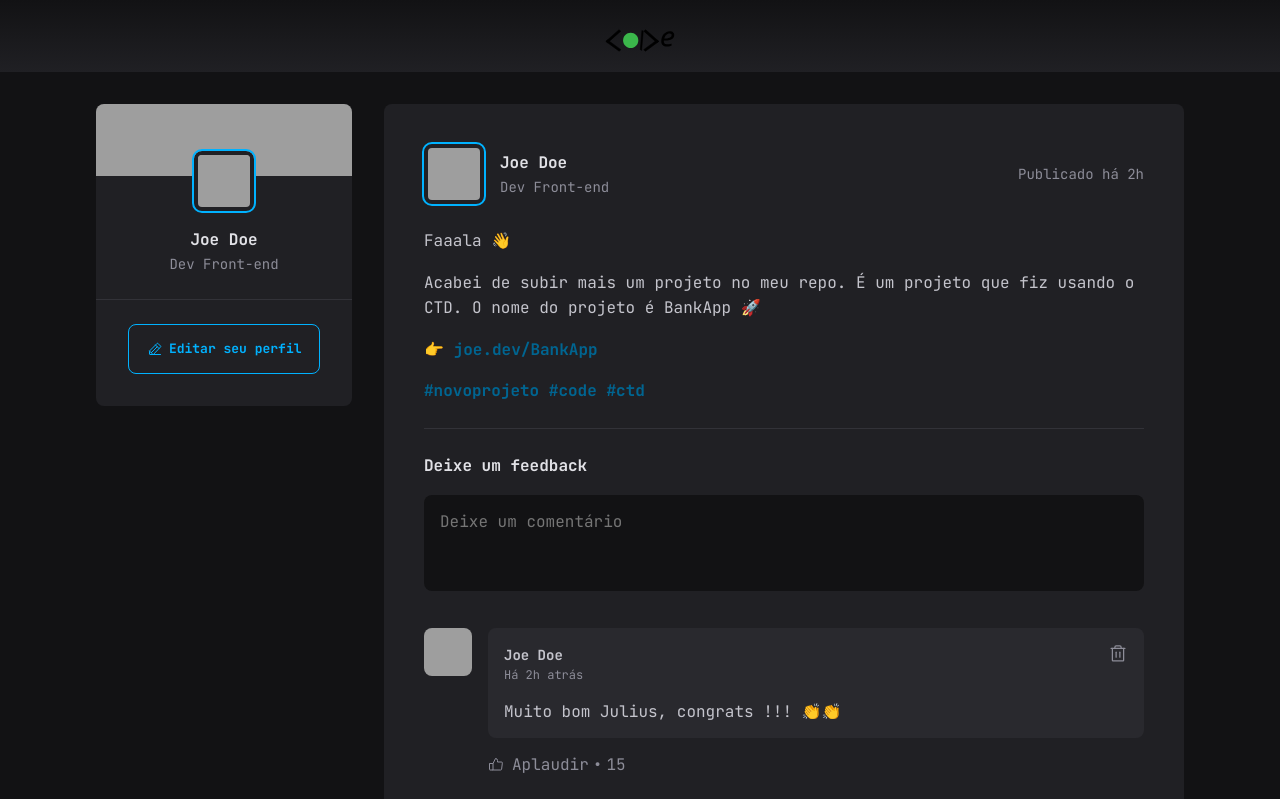
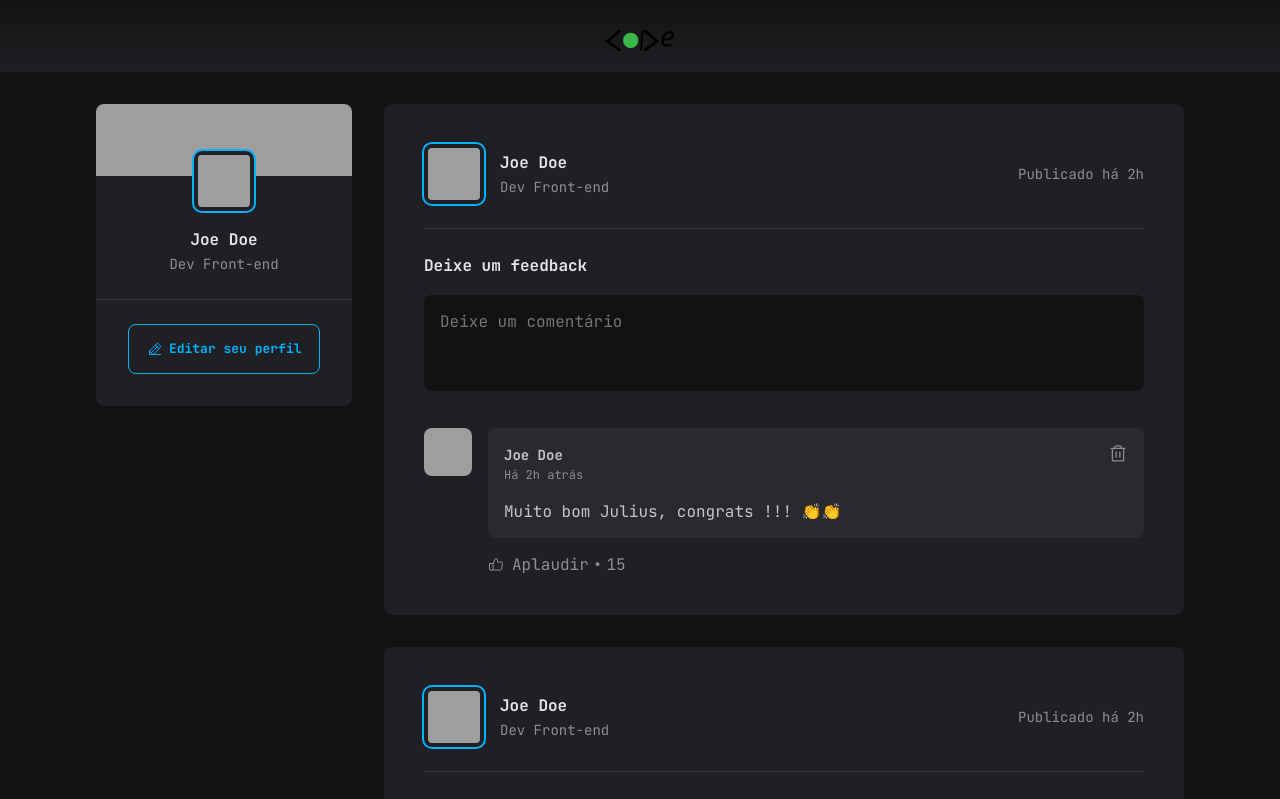
Before and after one commit to Diego-Girao/code-feed, a React (Vite) app: page / in a window 1280 px wide. Shown: the top 799 px of the page. Built offline with nearby package versions, Linux system fonts and the light colour scheme; grey boxes are pictures that could not be loaded.

Commit message:
Feat adicionando props ao post

```diff
--- a/src/components/Post.jsx
+++ b/src/components/Post.jsx
@@ -2,7 +2,8 @@ import { Avatar } from "./Avatar"
 import { Comment } from "./Comment"
 import styles from "./Post.module.css"
 
-export function Post() {
+export function Post(props) {
+	console.log(props)
 	return (
 		<article className={styles.post}>
 			<header>
@@ -19,19 +20,7 @@ export function Post() {
 				</time>
 			</header>
 
-			<div className={styles.content}>
-				<p>Faaala 👋</p>
-				<p>
-					Acabei de subir mais um projeto no meu repo. É um projeto que fiz
-					usando o CTD. O nome do projeto é BankApp 🚀
-				</p>
-				<p>
-					👉 <a href="">joe.dev/BankApp</a>
-				</p>
-				<p>
-					<a href="">#novoprojeto</a> <a href="">#code</a> <a href="">#ctd</a>
-				</p>
-			</div>
+			<div className={styles.content}></div>
 
 			<form className={styles.commentForm}>
 				<strong>Deixe um feedback</strong>
```
